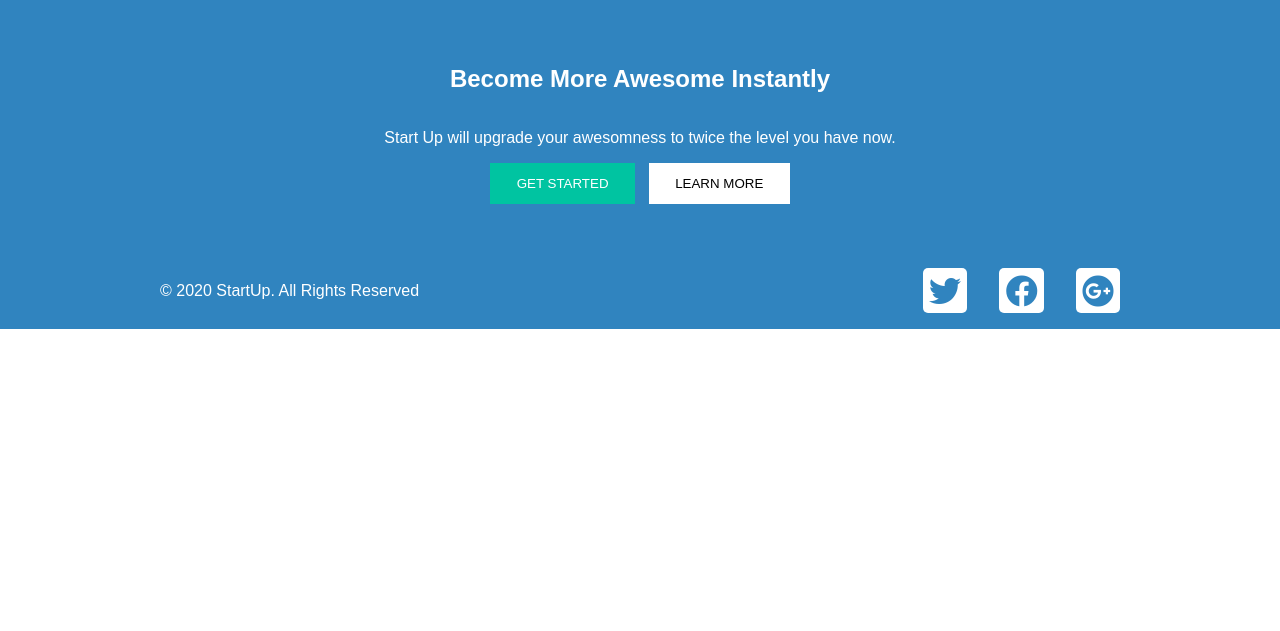
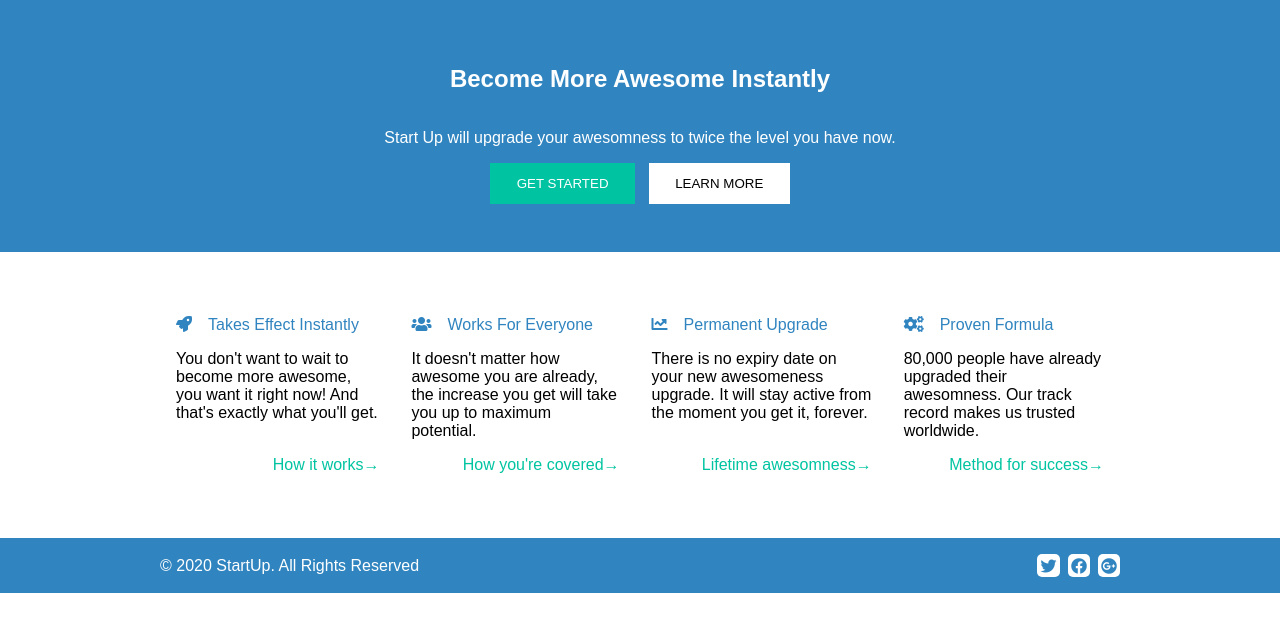
Before and after one commit to dhmk083/css-demos, a plain HTML site: page startup.html in a window 1280 px wide. Shown: the part 89-720 px from the top of the page. Drawn offline with nearby package versions, Linux system fonts and the light colour scheme; files that its build step writes are made by us from their sources.

Commit message:
+ benefits section ~ footer icons size

```diff
--- a/sass/startup.scss
+++ b/sass/startup.scss
@@ -230,6 +230,56 @@ body {
   color: $color-2;
 }
 
+.benefits {
+  padding: 3em 0;
+
+  &__list {
+    display: flex;
+  }
+}
+
+.card {
+  display: flex;
+  flex-direction: column;
+  padding: 1em;
+
+  &__header {
+    display: flex;
+    color: $color-1;
+  }
+
+  &__icon {
+    margin-right: 1em;
+  }
+
+  &__title {
+    text-transform: capitalize;
+  }
+
+  &__content {
+    flex: 1;
+    padding: 1em 0;
+  }
+
+  &__footer {
+    text-align: right;
+  }
+
+  &__link {
+    color: $color-3;
+    text-decoration: none;
+
+    &:after {
+      content: '→';
+    }
+
+    &:hover {
+      text-decoration: underline;
+      color: lighten($color-3, 5%);
+    }
+  }
+}
+
 .footer {
   background: $color-1;
   color: $color-2;
@@ -255,10 +305,10 @@ body {
 .media {
   @include row;
   color: $color-1;
-  font-size: 2em;
+  font-size: 1em;
 
   .icon {
-    @include col;
+    @include col(0.5em);
     background: $color-2;
     border-radius: 5px;
     padding: 0.2em;
--- a/startup.html
+++ b/startup.html
@@ -54,7 +54,68 @@
       </div>
     </section>
 
-    <!-- .benefits -->
+    <section class="benefits">
+      <div class="wrap">
+        <div class="benefits__list">
+          <div class="card">
+            <div class="card__header">
+              <div class="card__icon fas fa-rocket"></div>
+              <div class="card__title">Takes effect instantly</div>
+            </div>
+            <div class="card__content">
+              You don't want to wait to become more awesome, you want it right
+              now! And that's exactly what you'll get.
+            </div>
+            <div class="card__footer">
+              <a class="card__link" href="#">How it works</a>
+            </div>
+          </div>
+
+          <div class="card">
+            <div class="card__header">
+              <div class="card__icon fas fa-users chart-line cogs"></div>
+              <div class="card__title">Works for everyone</div>
+            </div>
+            <div class="card__content">
+              It doesn't matter how awesome you are already, the increase you
+              get will take you up to maximum potential.
+            </div>
+            <div class="card__footer">
+              <a class="card__link" href="#">How you're covered</a>
+            </div>
+          </div>
+
+          <div class="card">
+            <div class="card__header">
+              <div class="card__icon fas fa-chart-line"></div>
+              <div class="card__title">Permanent upgrade</div>
+            </div>
+            <div class="card__content">
+              There is no expiry date on your new awesomeness upgrade. It will
+              stay active from the moment you get it, forever.
+            </div>
+            <div class="card__footer">
+              <a class="card__link" href="#">Lifetime awesomness</a>
+            </div>
+          </div>
+
+          <div class="card">
+            <div class="card__header">
+              <div class="card__icon fas fa-cogs"></div>
+              <div class="card__title">Proven formula</div>
+            </div>
+            <div class="card__content">
+              80,000 people have already upgraded their awesomness. Our track
+              record makes us trusted worldwide.
+            </div>
+            <div class="card__footer">
+              <a class="card__link" href="#">Method for success</a>
+            </div>
+          </div>
+        </div>
+      </div>
+    </section>
+
     <!-- .welcome -->
     <!-- .reviews -->
 
```
